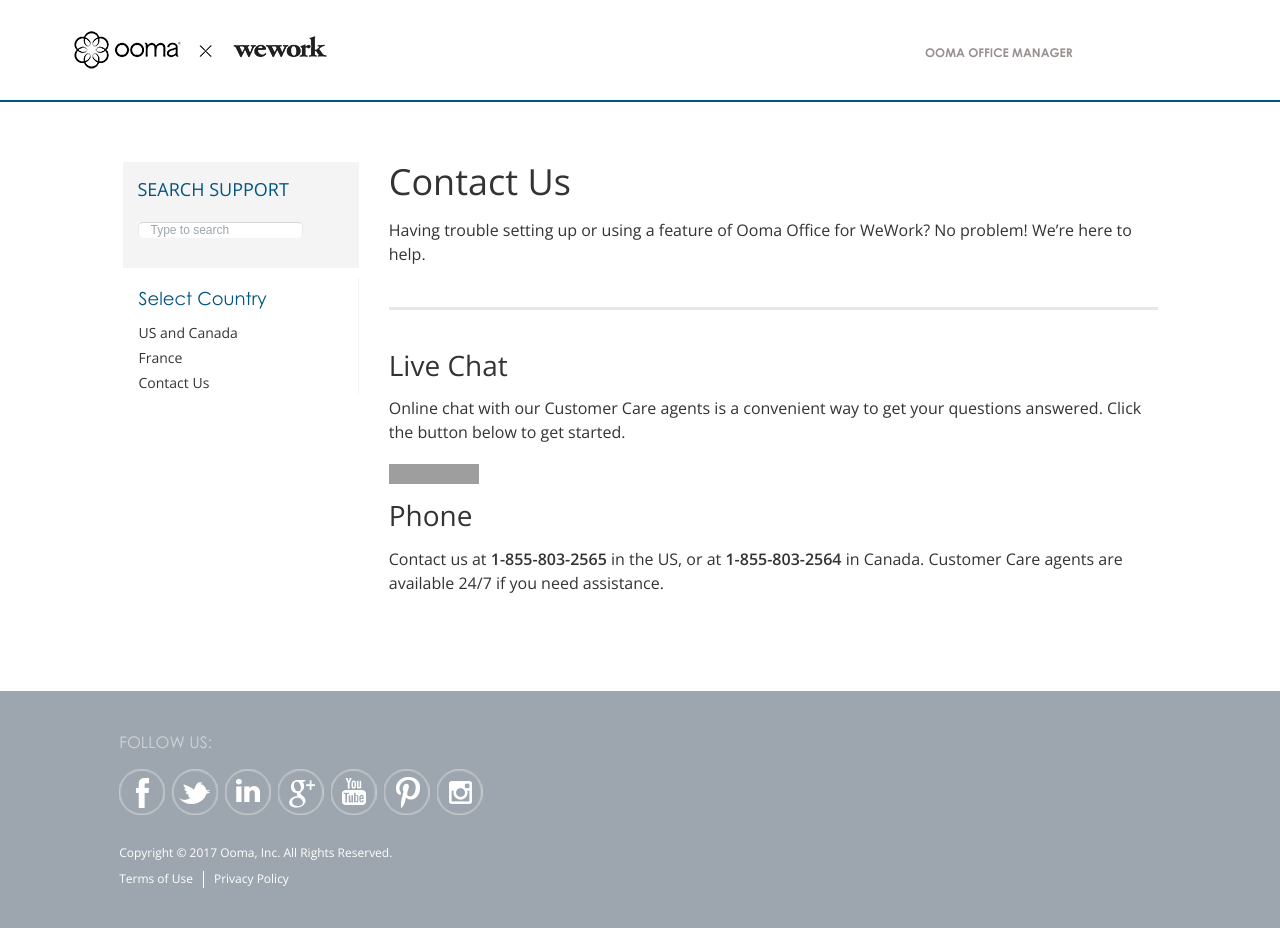
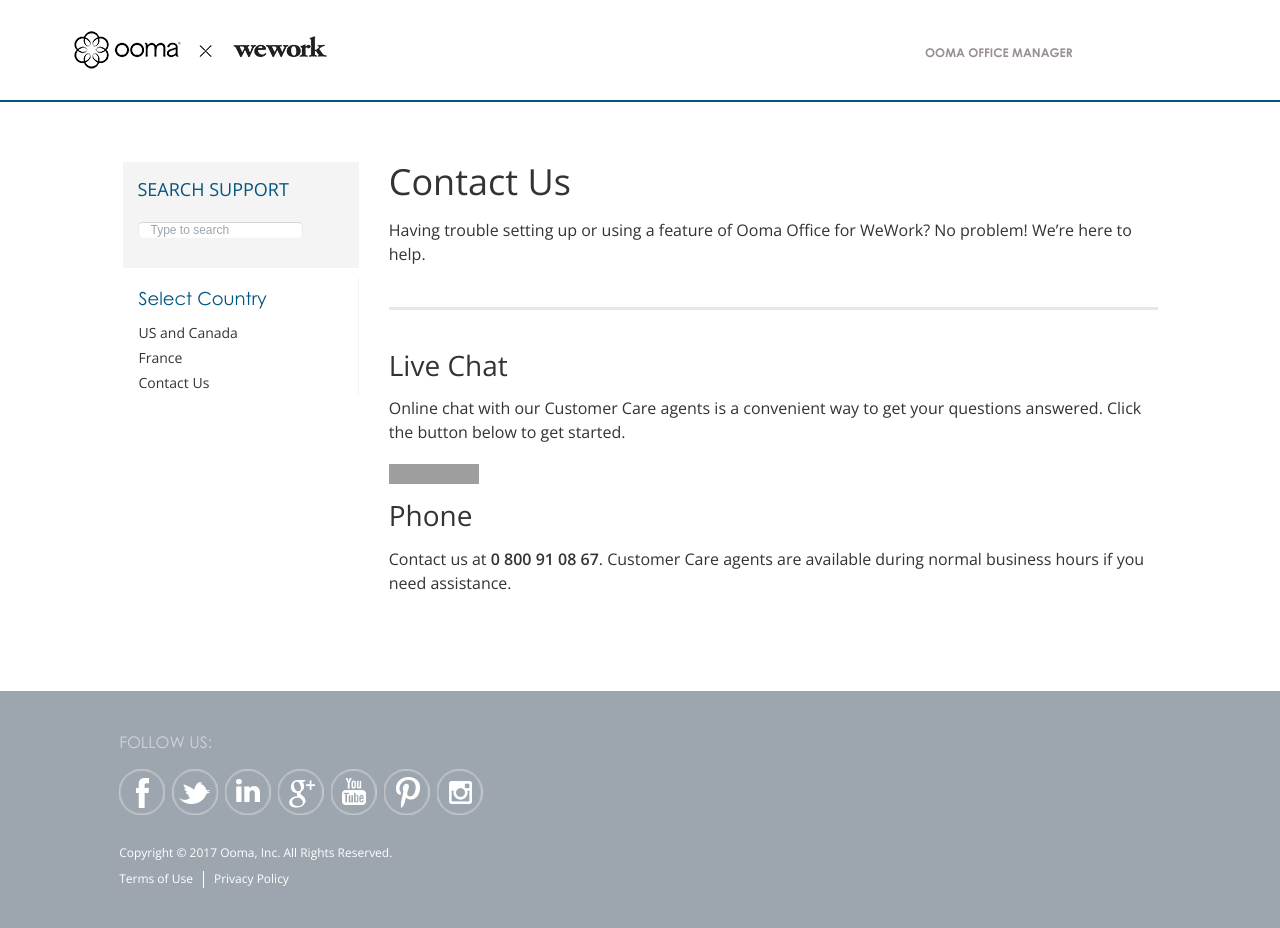
Before and after one commit to jchai002/choir-justice-supplies, a Jekyll site: the page built from fr/en/contact-us.markdown, in a window 1280 px wide. Built offline with Jekyll 4.4.1, drawn with Linux system fonts in a browser that asks for light colours; nearby versions of some CDN libraries; comment, search, counter and statistics services are not loaded; grey boxes are pictures that could not be loaded.

Commit message:
Test update to contact page

```diff
--- a/fr/en/contact-us.markdown
+++ b/fr/en/contact-us.markdown
@@ -10,6 +10,7 @@
 * * *
 
 ## Live Chat
+
 Online chat with our Customer Care agents is a convenient way to get your questions answered. Click the button below to get started.
 
 <!-- Start WebsiteAlive Button Code ID: 345 -->
@@ -17,4 +18,5 @@
 <!-- End WebsiteAlive Button Code -->
 
 ## Phone
-Contact us at **1-855-803-2565** in the US, or at **1-855-803-2564** in Canada. Customer Care agents are available 24/7 if you need assistance.
+
+Contact us at **0 800 91 08 67**. Customer Care agents are available during normal business hours if you need assistance.
```
